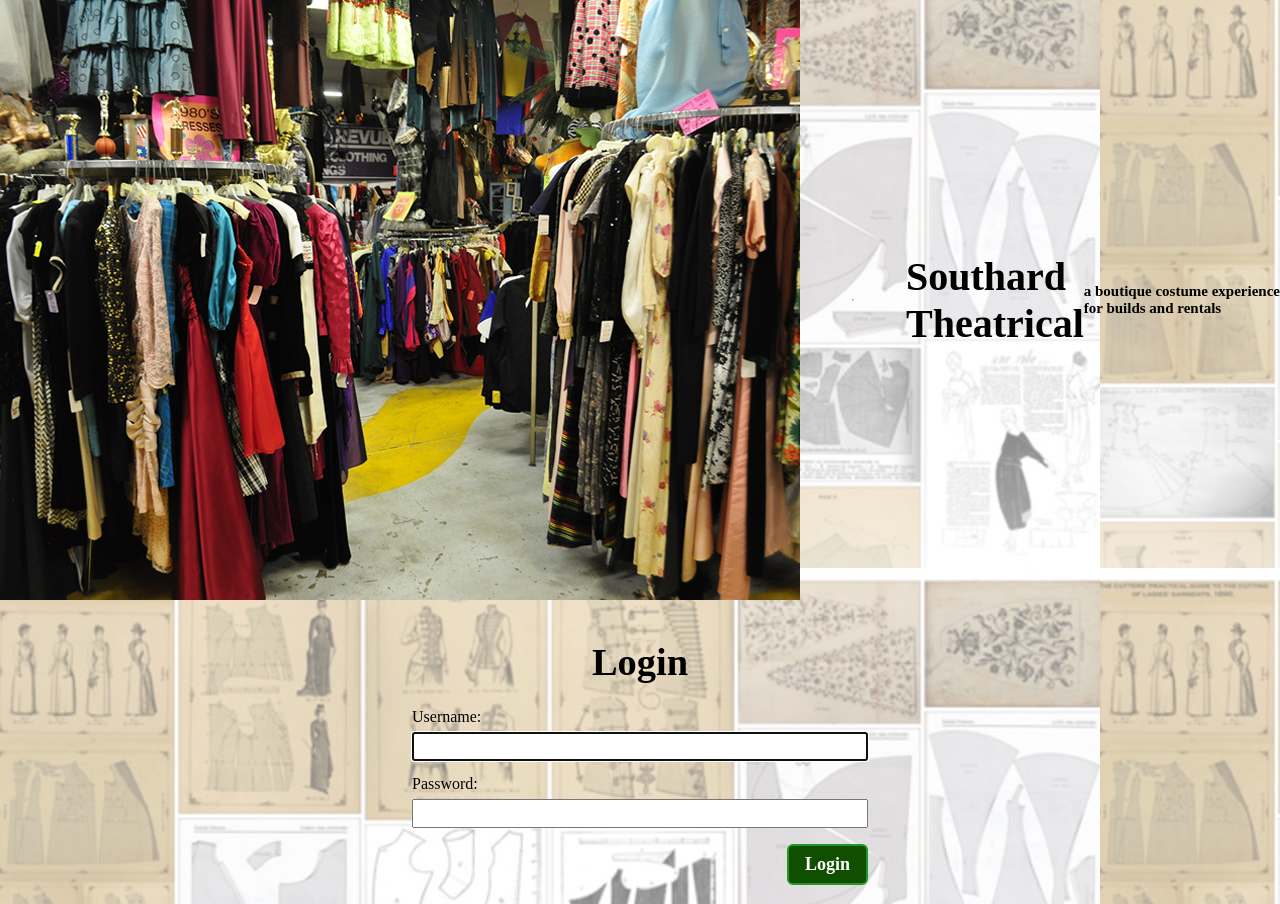
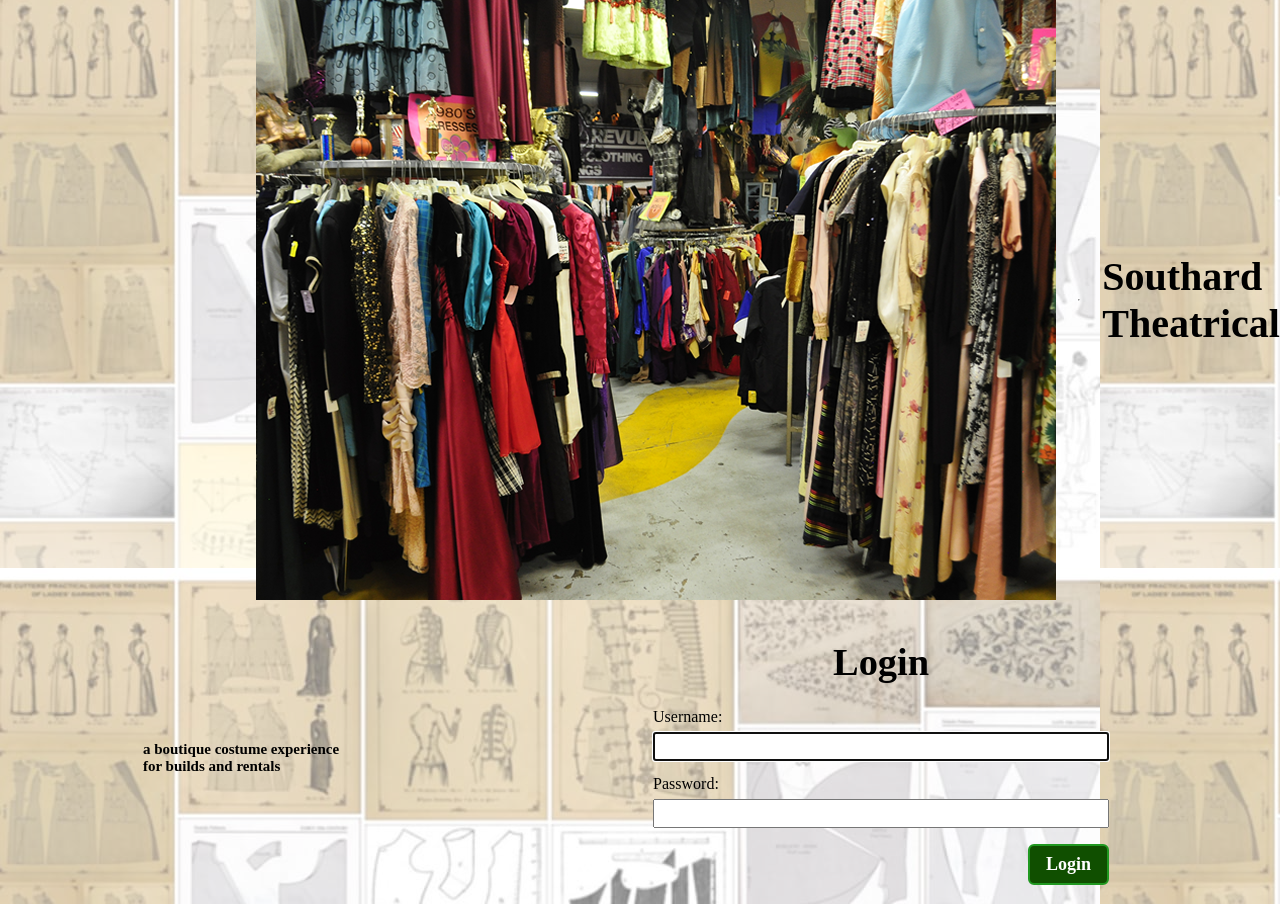
Before and after one commit to jg932/southard_theatrical, a Django app: page / in a window 1280 px wide. Shown: the part 50-954 px from the top of the page. Run offline with Django 3.2, Linux system fonts and the light colour scheme.

Commit message:
last minute cleanup

```diff
--- a/main_app/static/css/base.css
+++ b/main_app/static/css/base.css
@@ -265,6 +265,10 @@
     font-size: 15px;
   }
 
+  #welcome_img{
+    padding-left: 5%;
+  }
+
   @supports (-webkit-backdrop-filter: none) or (backdrop-filter: none) {
     header {
       background: var(--nav-bg);
@@ -303,12 +307,7 @@
   } */
 
   #welcome_img{
-    position: relative;
-    display: flex;
-    align-items: center;
-    align-content: center;
-    justify-content: center;
-    justify-items: center;
+    padding-left: 20%;
   }
 
   #about {
```
